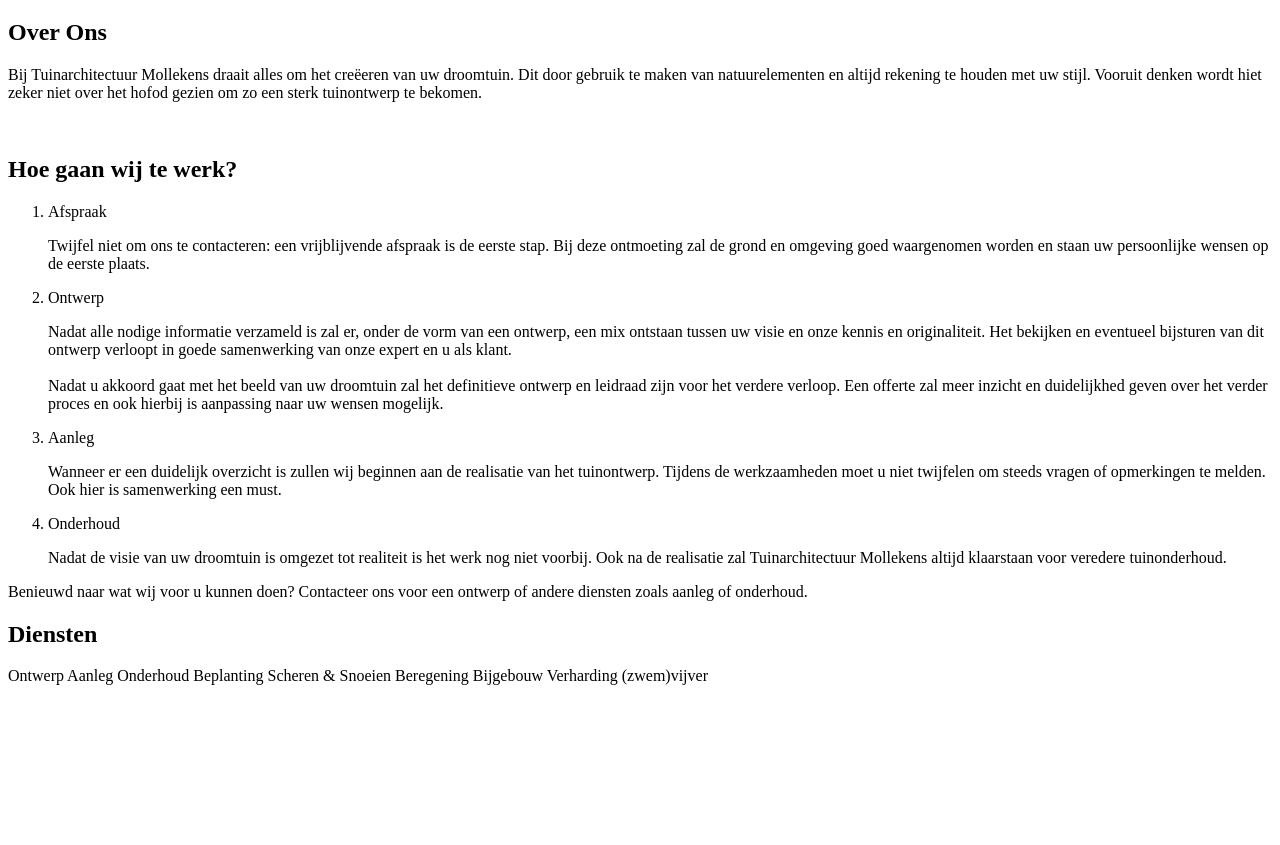
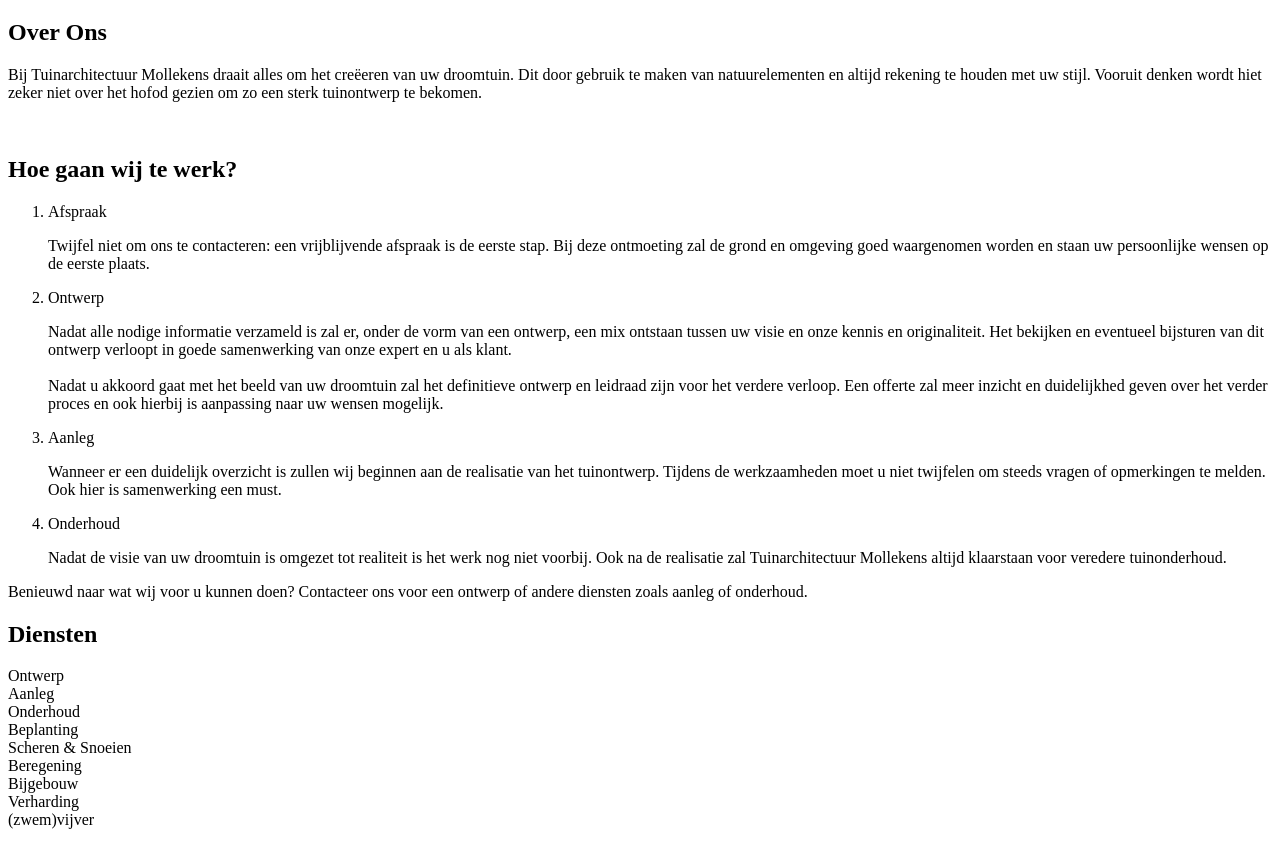
Before and after one commit to mollekensl/MTA, a plain HTML site: page index.html in a window 1280 px wide. Shown: the part 172-1017 px from the top of the page. Before the commit the page ends 873 px from the top, so only its background shows below. Drawn offline with Linux system fonts and the light colour scheme.

Commit message:
added spaces

```diff
--- a/index.html
+++ b/index.html
@@ -34,16 +34,17 @@
 		<p>Benieuwd naar wat wij voor u kunnen doen? Contacteer ons voor een ontwerp of andere diensten zoals aanleg of onderhoud.</p>
 		<h2>Diensten</h2>
 		<p>
-			Ontwerp
-			Aanleg
-			Onderhoud
-			Beplanting
-			Scheren & Snoeien
-			Beregening
-			Bijgebouw
-			Verharding
+			Ontwerp<br>
+			Aanleg<br>
+			Onderhoud<br>
+			Beplanting<br>
+			Scheren & Snoeien<br>
+			Beregening<br>
+			Bijgebouw<br>
+			Verharding<br>
 			(zwem)vijver
 		</p>
+
 	</main>
 </body>
 </html>
```
